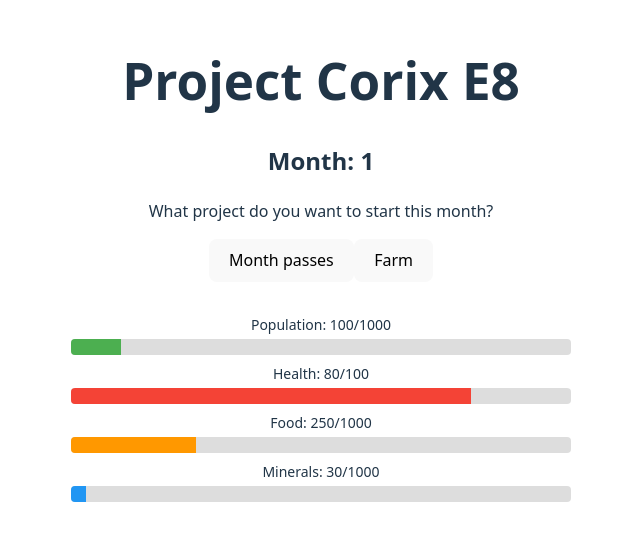
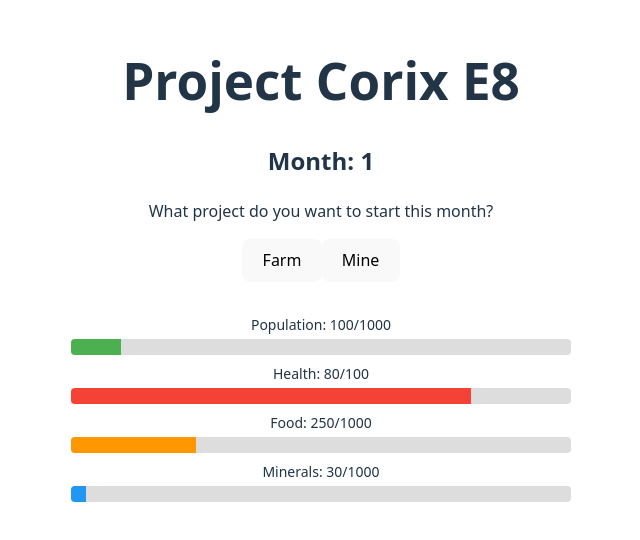
Before and after one commit to Mark-David-Hill/experiments, a React (Vite) app in the folder space-colony/: page / in a window 1280 px wide. Shown: the part 120-660 px from the top of the page, without its empty margins (319-959 px from the left). Built offline with nearby package versions, Linux system fonts and the light colour scheme.

Commit message:
sets up mining action

```diff
--- a/space-colony/src/App.jsx
+++ b/space-colony/src/App.jsx
@@ -25,16 +25,27 @@ function App() {
     const startingPopulation = population;
     const startingFood = food;
     const startingHealth = health;
+    const startingMinerals = minerals;
     let foodProduced = 0;
+    let mineralsProduced = 0;
 
     // Phase 1: do action (e.g. farming)
-    setMessage("The colonists spend the month farming.");
+    if (action === "farm") {
+      setMessage("The colonists spend the month farming.");
+    } else if (action === "mine") {
+      setMessage("The colonists spend the month mining");
+    }
+
     await delay(2000);
 
     if (action === "farm") {
       foodProduced = startingPopulation * 2;
       setFood(startingFood + foodProduced);
       setMessage(`${foodProduced} food was produced.`);
+    } else if (action === "mine") {
+      mineralsProduced = startingPopulation;
+      setMinerals(startingMinerals + startingPopulation);
+      setMessage(`the colonists mined ${mineralsProduced} minerals.`);
     }
 
     // Phase 2: month passes
@@ -74,10 +85,12 @@ function App() {
       <h2>Month: {month}</h2>
       <p style={{ whiteSpace: "pre-wrap" }}>{message}</p>
       <div className="month-choice">
-        <button onClick={monthPasses} disabled={isLoading}>
-          Month passes
+        <button onClick={() => monthPasses("farm")} disabled={isLoading}>
+          Farm
         </button>
-        <button onClick={() => monthPasses("farm")}>Farm</button>
+        <button onClick={() => monthPasses("mine")} disabled={isLoading}>
+          Mine
+        </button>
       </div>
 
       <div className="card" style={{ width: "500px" }}>
```
